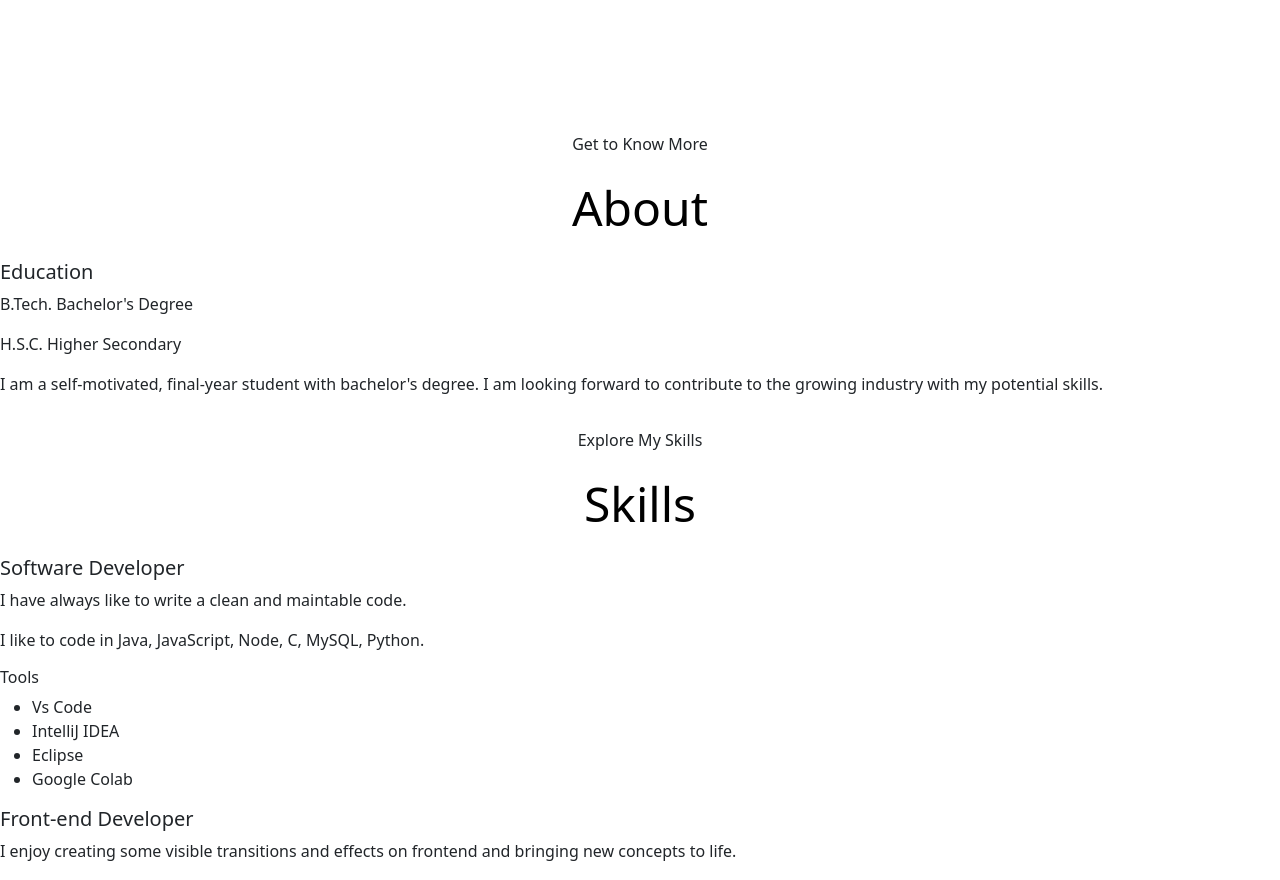
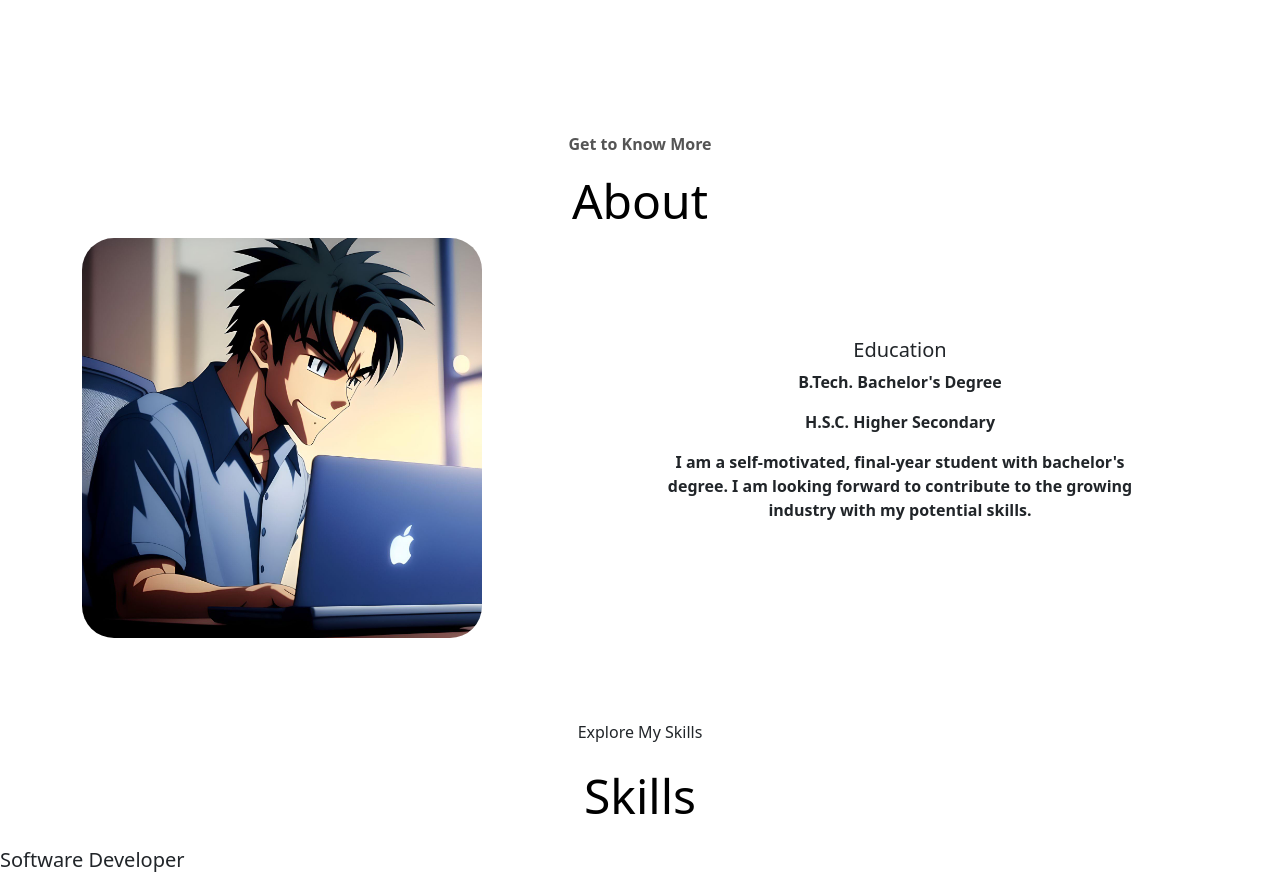
Before and after one commit to NagarajanSanthosh/Portfolio-react, a React (Vite) app: page / in a window 1280 px wide. Shown: the part 620-1500 px from the top of the page. Built offline with nearby package versions, Linux system fonts and the light colour scheme.

Commit message:
removed custom class name "row" "col" . instead brought a predefined classes from bootstrap

```diff
--- a/src/components/About.jsx
+++ b/src/components/About.jsx
@@ -1,18 +1,25 @@
 import React from 'react'
 import 'bootstrap/dist/css/bootstrap.min.css'
 import '../about.css'
+import aboutImage from '../image/web-fotor.jpg'
+import { Container, Row, Col } from 'react-bootstrap'
 const About = () => {
   return (
-    <div id='about'>
+    <div id='about' className='bottom-style'>
       <div>
-        <p className='text-starter'>Get to Know More</p>
-        <p className='title'>
+        <p className='text-starter text-description'>Get to Know More</p>
+        <h5 className='title'>
           About
-        </p>
+        </h5>
       </div>
       <div >
 
-        <div>
+        <Container>
+          <Row>
+            <Col>
+              <img src={aboutImage} alt='about-image' className='image-container' />
+            </Col>
+            <Col className='text-container'>
               <div>
                 <h5>Education</h5>
                 <p>B.Tech. Bachelor's Degree</p>
@@ -20,12 +27,15 @@ const About = () => {
               </div>
               <div>
                 <p>I am a self-motivated, final-year student with bachelor's degree. I am looking forward to contribute to the growing industry with my potential skills.</p>
+              </div>
+            </Col>
+
+          </Row>
+
+        </Container>
 
       </div>
-        </div>
-
-      </div>
-    </div>
+    </div >
   )
 }
 
```
Lines whose indentation alone changed are shown as unchanged.
